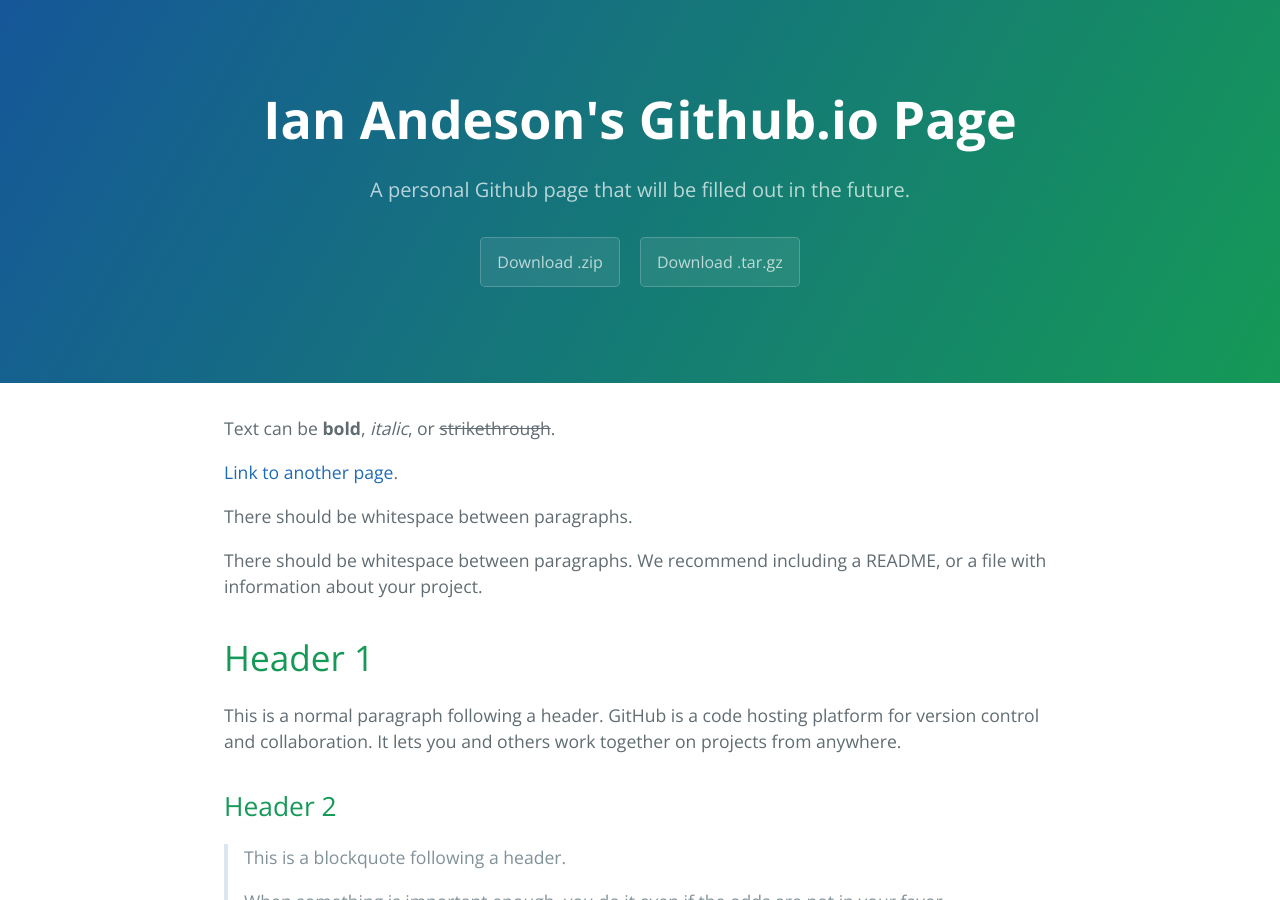
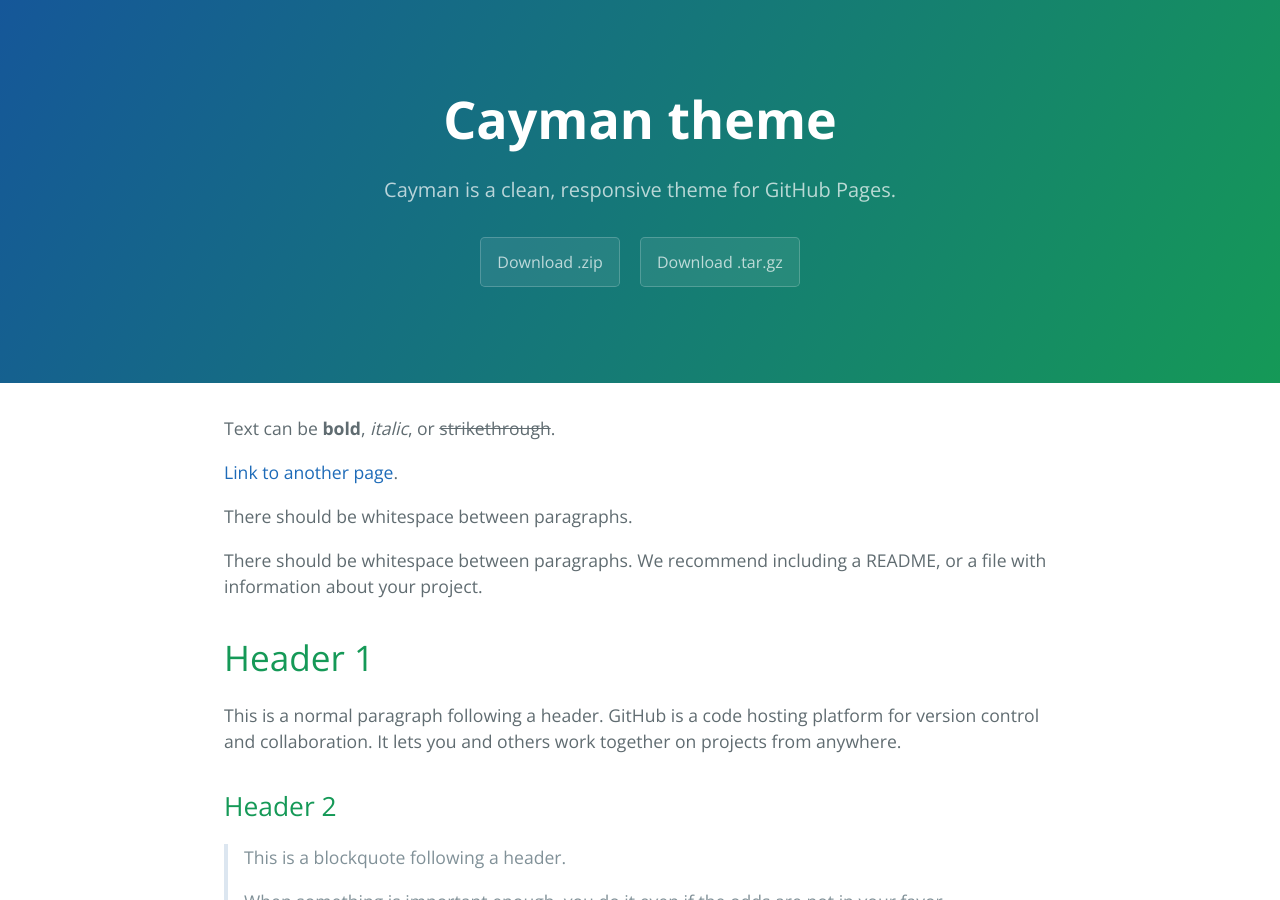
Before and after one commit to ilam56/ilam56.github.io, a Jekyll site: the page built from index.md, in a window 1280 px wide and 900 px high. Built offline with Jekyll 4.4.1, drawn with Linux system fonts in a browser that asks for light colours.

Commit message:
Update _config.yml

```diff
--- a/_config.yml
+++ b/_config.yml
@@ -1,5 +1,5 @@
-title: Ian Andeson's Github.io Page
-description: A personal Github page that will be filled out in the future.
+title: Cayman theme
+description: Cayman is a clean, responsive theme for GitHub Pages.
 show_downloads: true
 google_analytics:
 theme: jekyll-theme-cayman
```
